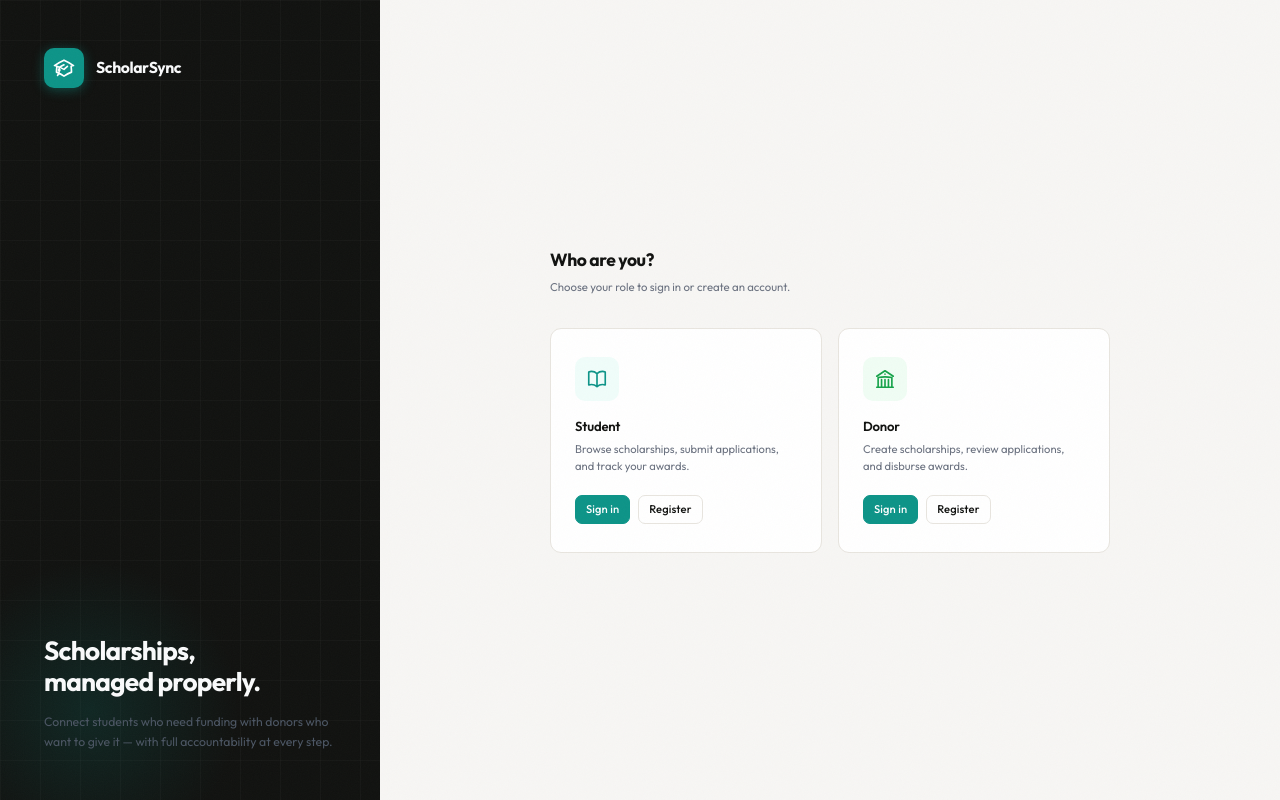
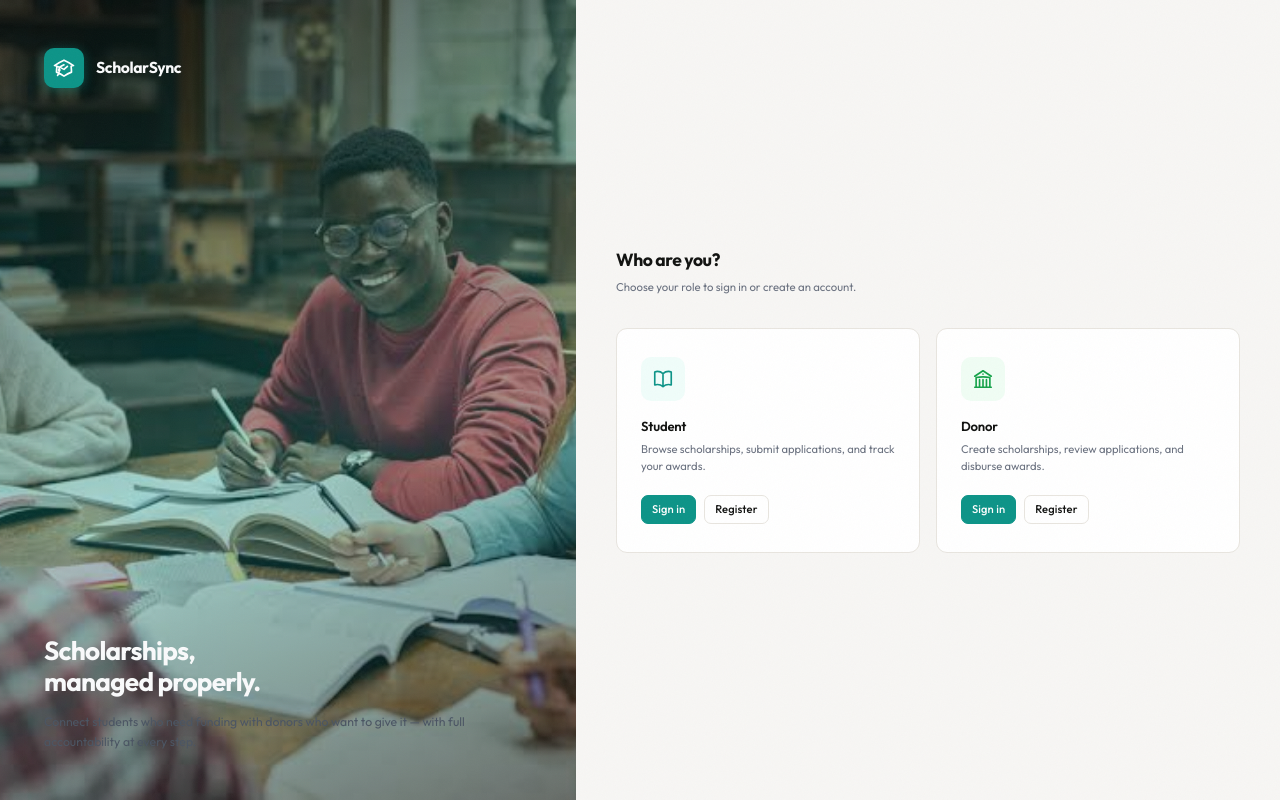
Before and after one commit to Vance1832/scholar-sync, a Flask app: page /welcome in a window 1280 px wide. Run offline with Flask 3, Linux system fonts and the light colour scheme.

Commit message:
Fix photo panel layout: percentage columns, image position, welcome page photo
- Switch split layouts from fixed px to 45% so cards stay visible at any viewport
- Add photo background to welcome-left panel (same image, gradient overlay)
- Fix login image position to center 28% so faces show instead of the desk
- Reduce right panel padding so role cards don't clip

Co-Authored-By: Claude Sonnet 4.6 <noreply@anthropic.com>

```diff
--- a/app/static/css/main.css
+++ b/app/static/css/main.css
@@ -391,7 +391,7 @@ a:hover { text-decoration: underline; }
 .auth-split {
   min-height: 100dvh;
   display: grid;
-  grid-template-columns: 420px 1fr;
+  grid-template-columns: 45% 1fr;
 }
 
 .auth-panel-left {
@@ -564,11 +564,11 @@ a:hover { text-decoration: underline; }
 .welcome-layout {
   min-height: 100dvh;
   display: grid;
-  grid-template-columns: 380px 1fr;
+  grid-template-columns: 45% 1fr;
 }
 
 .welcome-left {
-  background: var(--color-sidebar);
+  background: var(--color-sidebar) url('/static/img/login-scholar.jpeg') center 28% / cover no-repeat;
   display: flex;
   flex-direction: column;
   padding: 48px 44px;
@@ -580,20 +580,17 @@ a:hover { text-decoration: underline; }
   content: "";
   position: absolute;
   inset: 0;
-  background-image:
-    linear-gradient(rgba(255,255,255,0.025) 1px, transparent 1px),
-    linear-gradient(90deg, rgba(255,255,255,0.025) 1px, transparent 1px);
-  background-size: 40px 40px;
+  background: linear-gradient(
+    160deg,
+    rgba(10, 18, 16, 0.72) 0%,
+    rgba(13, 148, 136, 0.35) 55%,
+    rgba(10, 18, 16, 0.58) 100%
+  );
   pointer-events: none;
 }
 
 .welcome-left::after {
-  content: '';
-  position: absolute;
-  bottom: -60px; left: -60px;
-  width: 300px; height: 300px;
-  background: radial-gradient(circle, rgba(13, 148, 136, 0.16) 0%, transparent 70%);
-  pointer-events: none;
+  display: none;
 }
 
 .welcome-left-content { position: relative; z-index: 1; flex: 1; display: flex; flex-direction: column; }
@@ -647,10 +644,10 @@ a:hover { text-decoration: underline; }
   display: flex;
   align-items: center;
   justify-content: center;
-  padding: 48px 60px;
-}
-
-.welcome-content { width: 100%; max-width: 560px; }
+  padding: 48px 40px;
+}
+
+.welcome-content { width: 100%; max-width: 100%; }
 
 .welcome-heading {
   font-size: 1.25rem;
```
